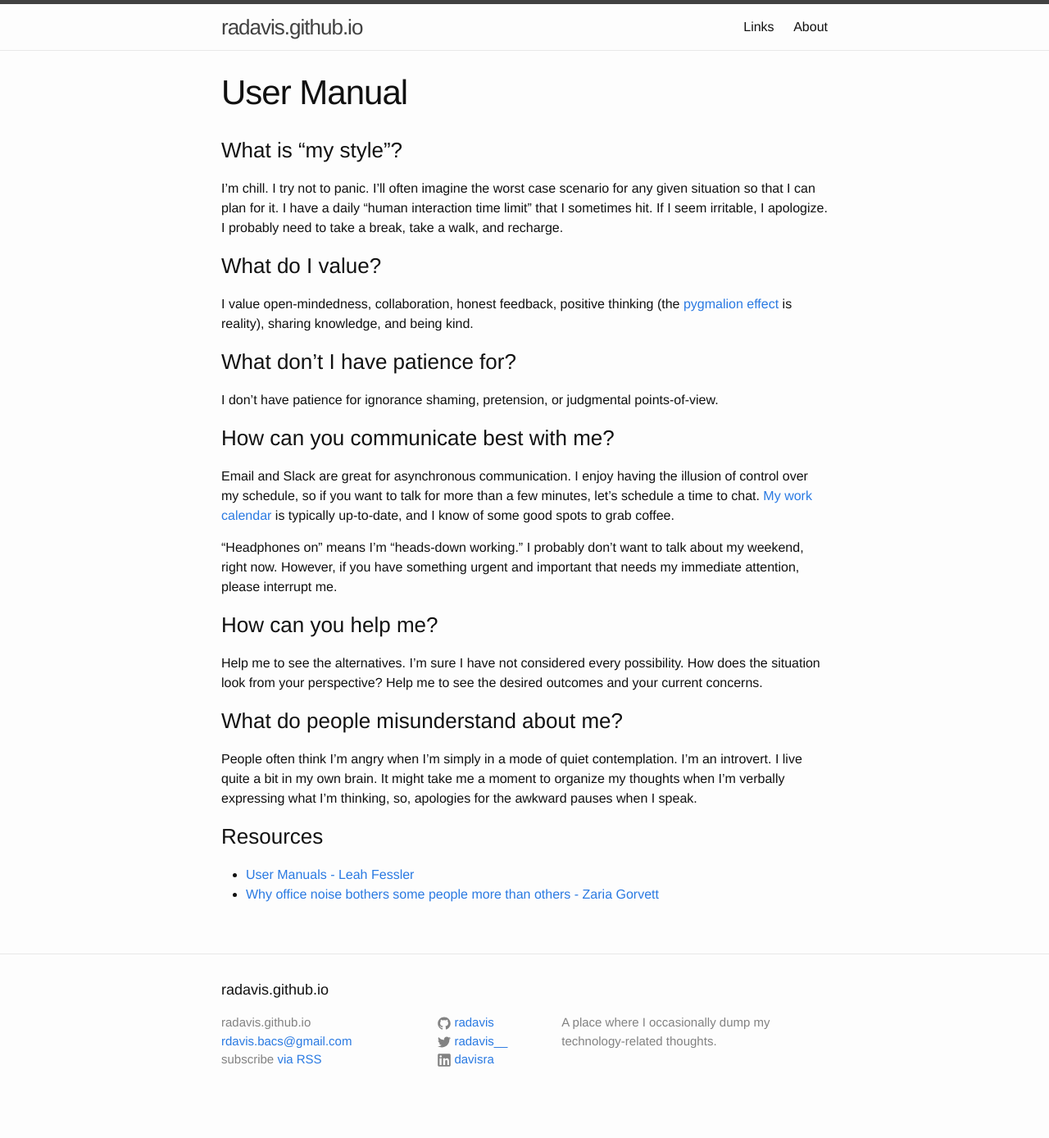
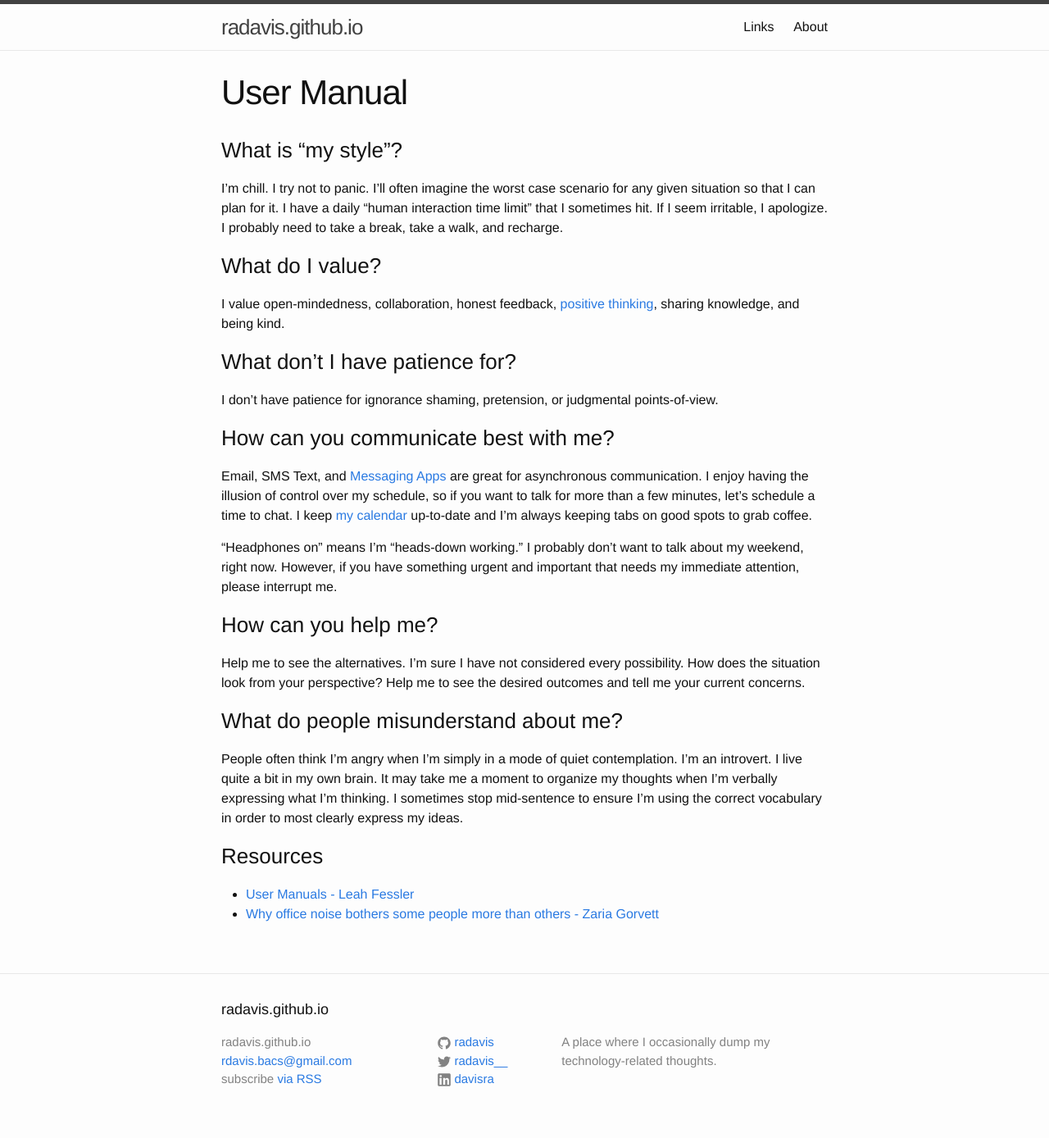
Before and after one commit to radavis/radavis.github.io, a Jekyll site: the page built from user-manual.md, in a window 1280 px wide. Shown: the whole page at 82% size. Built offline with Jekyll 4.4.1, drawn with Linux system fonts in a browser that asks for light colours; before the commit the page ends 1364 px from its top, so only the background shows below that.

Commit message:
update user manual

```diff
--- a/user-manual.md
+++ b/user-manual.md
@@ -14,8 +14,8 @@ probably need to take a break, take a walk, and recharge.
 
 ### What do I value?
 
-I value open-mindedness, collaboration, honest feedback, positive thinking
-(the [pygmalion effect](https://nesslabs.com/pygmalion-effect) is reality),
+I value open-mindedness, collaboration, honest feedback,
+[positive thinking](https://nesslabs.com/pygmalion-effect),
 sharing knowledge, and being kind.
 
 
@@ -27,11 +27,13 @@ points-of-view.
 
 ### How can you communicate best with me?
 
-Email and Slack are great for asynchronous communication. I enjoy having the
+Email, SMS Text, and
+[Messaging Apps](https://en.wikipedia.org/wiki/Messaging_apps#Popular_messaging_applications)
+are great for asynchronous communication. I enjoy having the
 illusion of control over my schedule, so if you want to talk for more than a
 few minutes, let's schedule a time to chat.
-[My work calendar](https://calendar.google.com/calendar/b/1?cid=cmRhdmlzQGZlYXJzb2wuY29t)
-is typically up-to-date, and I know of some good spots to grab coffee.
+I keep [my calendar](https://calendar.google.com/calendar/b/1?cid=cmRhdmlzQGZlYXJzb2wuY29t)
+up-to-date and I'm always keeping tabs on good spots to grab coffee.
 
 "Headphones on" means I'm "heads-down working." I probably don't want to talk
 about my weekend, right now. However, if you have something urgent and important
@@ -42,15 +44,16 @@ that needs my immediate attention, please interrupt me.
 
 Help me to see the alternatives. I'm sure I have not considered every possibility.
 How does the situation look from your perspective? Help me to see the desired
-outcomes and your current concerns.
+outcomes and tell me your current concerns.
 
 
 ### What do people misunderstand about me?
 
 People often think I'm angry when I'm simply in a mode of quiet contemplation.
-I'm an introvert. I live quite a bit in my own brain. It might take me a moment
-to organize my thoughts when I'm verbally expressing what I'm thinking, so,
-apologies for the awkward pauses when I speak.
+I'm an introvert. I live quite a bit in my own brain. It may take me a moment
+to organize my thoughts when I'm verbally expressing what I'm thinking.
+I sometimes stop mid-sentence to ensure I'm using the correct vocabulary in
+order to most clearly express my ideas.
 
 
 ### Resources
```
